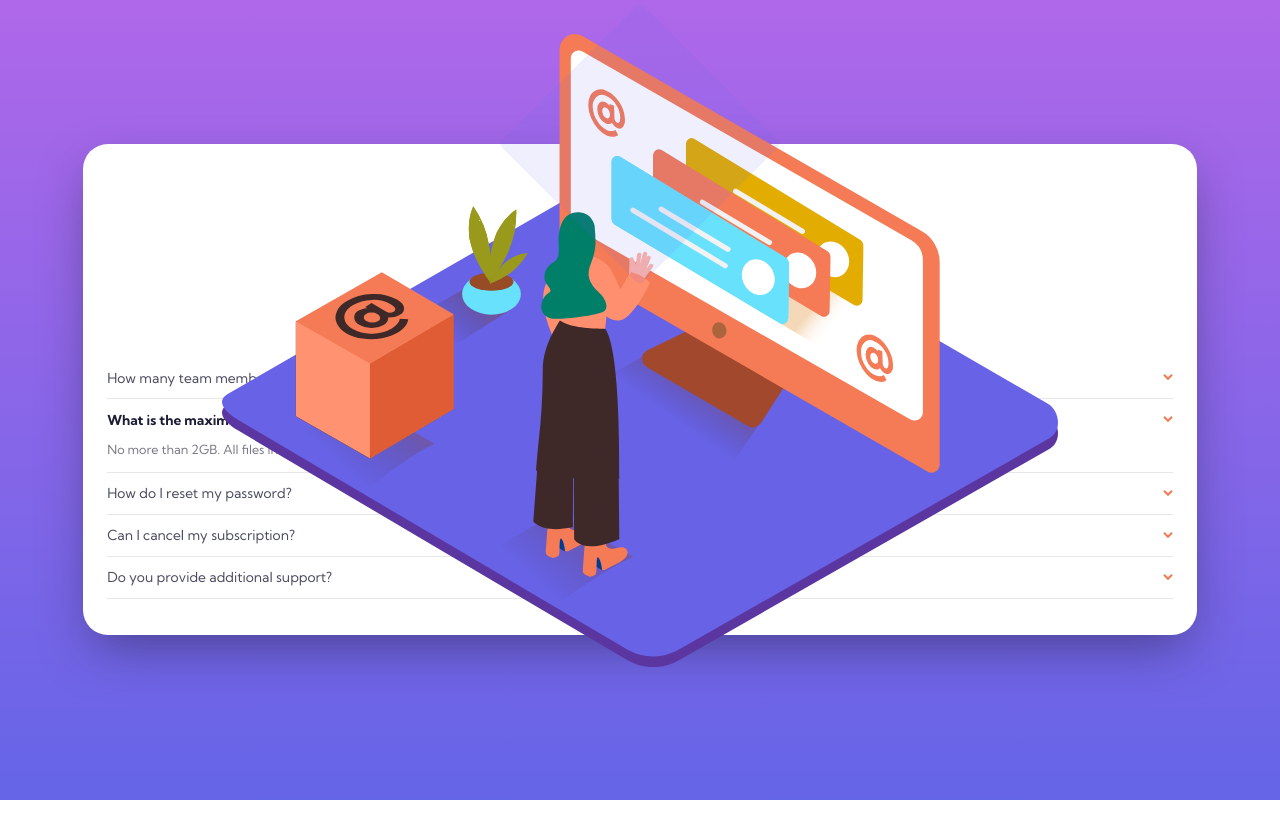
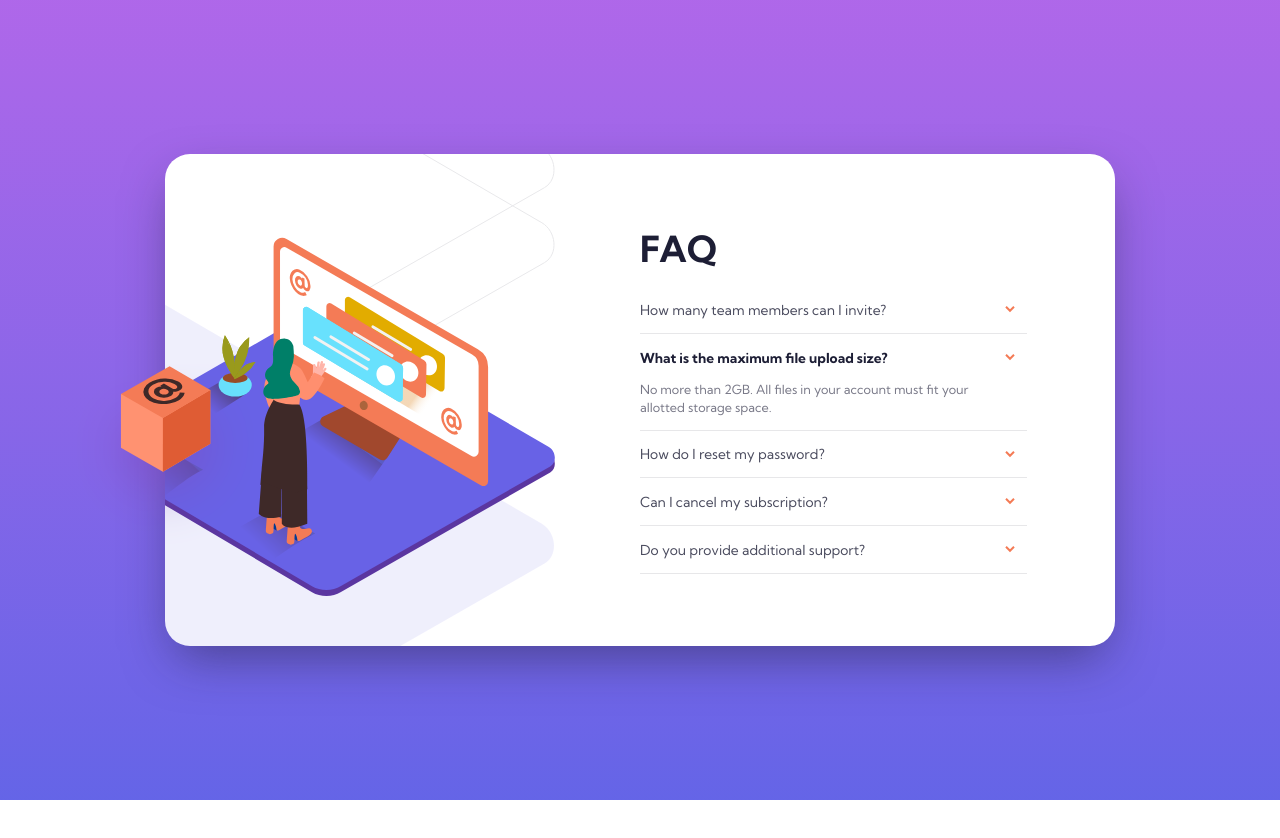
Before and after one commit to DebabrataBanik/faq-accordion-card-main, a plain HTML site: page index.html in a window 1280 px wide. Before the commit the page ends 800 px from the top, so only its background shows below. Drawn offline with Linux system fonts and the light colour scheme; a script that the page names is missing.

Commit message:
mobile layout done

```diff
--- a/index.html
+++ b/index.html
@@ -14,10 +14,12 @@
   <div class="wrapper">
     <div class="card__container">
       <div class="card">
-        <div class="illustration">
-          <img src="images/illustration-woman-online-mobile.svg" alt="">
-        </div>
-        <div class="illustration-shadow"></div>
+        <picture class="illustration">
+          <!-- <source srcset="images/illustration-woman-online-desktop.svg" media="(min-width: 768px)"> -->
+          <img src="images/illustration-woman-online-mobile.svg" alt="illustration">
+          <div class="illustration-shadow"></div>
+        </picture>
+
         <aside>
           <h1>FAQ</h1>
           <div class="faq__container">
--- a/style.css
+++ b/style.css
@@ -46,6 +46,7 @@ body{
 
 .card{
   width: 100%;
+  max-width: 450px;
   background-color: white;
   border-radius: 25px;
   padding: 2rem;
@@ -53,26 +54,29 @@ body{
   flex-direction: column;
   align-items: center;
   position: relative;
-  padding-block: 10rem 3rem;
+  padding-block: 8rem 3rem;
   box-shadow: 0px 20px 50px -10px hsla(238, 29%, 16%, 0.5);
+  z-index: 0;
 }
 
 .illustration{
   position: absolute;
-  width: 75%;
-  top: -110px;
+  width: clamp(210px, 60vw, 275px);
+  top: -100px;
+  display: flex;
+  flex-direction: column;
+  align-items: center;
 }
 .illustration-shadow{
+  background-image: url(images/bg-pattern-mobile.svg);
+  background-repeat: no-repeat;
+  background-size: contain;
+  width: 100%;
+  height: 150px;
   position: absolute;
-  width: 200px;
-  aspect-ratio: 1;
-  background-color: hsla(240, 73%, 65%, 0.1);
-  border-radius: 5px;
-  top: -100px;
-  transform: rotateZ(45deg);
+  top: 105px;
+  z-index: -1;
 }
-
-
 aside{
   width: 100%;
 }
@@ -82,6 +86,7 @@ h1{
   font-size: 3rem;
   color: var(--text-dark-blue);
 }
+
 
 .q-container{
   border-bottom: 1px solid var(--divider);
@@ -93,6 +98,11 @@ h1{
   font-size: 1.15rem;
   font-weight: 400;
   color: var(--very-dark-grayish-blue);
+  cursor: pointer;
+  transition: all 0.25s;
+}
+.question:hover{
+  color: var(--text-soft-red);
 }
 .question.selected{
   font-weight: 700;
@@ -113,3 +123,65 @@ h1{
 .show{
   display: block;
 }
+
+@media (min-width: 768px){
+  .wrapper {
+    padding: 0;
+    display: flex;
+    align-items: center;
+    justify-content: center;
+  }
+  .card{
+    max-width: 950px;
+    flex-direction: row;
+    padding-block: 6rem;
+    justify-content: space-between;
+    position: relative;
+  }
+  .card::before{
+    position: absolute;
+    content: '';
+    left: 0px;
+    top: 0;
+    width: 50%;
+    height: 100%;
+    background: url(images/illustration-woman-online-desktop.svg) right 85px bottom 50px, url(images/bg-pattern-desktop.svg) right 85px bottom -170px;
+    background-repeat: no-repeat;
+  }
+  .card::after{
+    position: absolute;
+    content: '';
+    background-image: url(images/illustration-box-desktop.svg);
+    background-repeat: no-repeat;
+    top: 210px;
+    left: -95px;
+    width: 50%;
+    height: 100%;
+  }
+  .illustration{
+    position: relative;
+    width: 50%;
+    top: 0;
+    overflow: hidden;
+  }
+  .illustration img{
+    display: none;
+  }
+  .illustration-shadow{
+    display: none;
+  }
+  aside{
+    width: 50%;
+    padding-right: clamp(3rem, 5vw, 7rem);
+  }
+  h1{
+    text-align: left;
+    margin-top: 0;
+  }
+  h2{
+    margin-block: 1.2rem;
+  }
+  h2 img{
+    margin-right: 1rem;
+  }
+}
```
